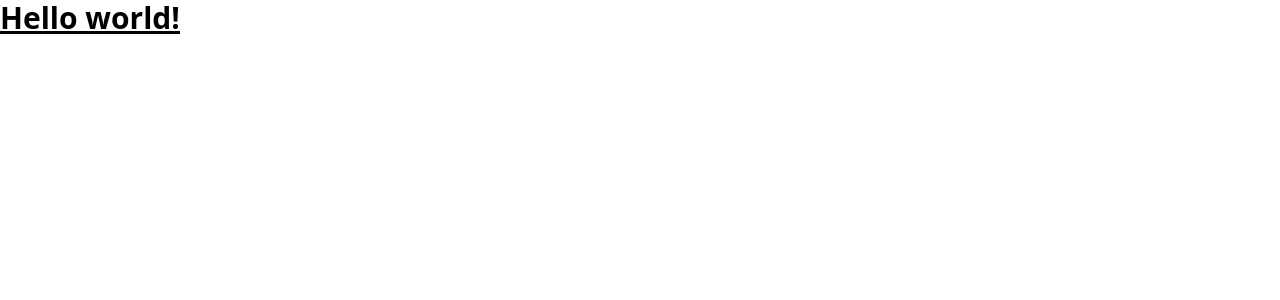
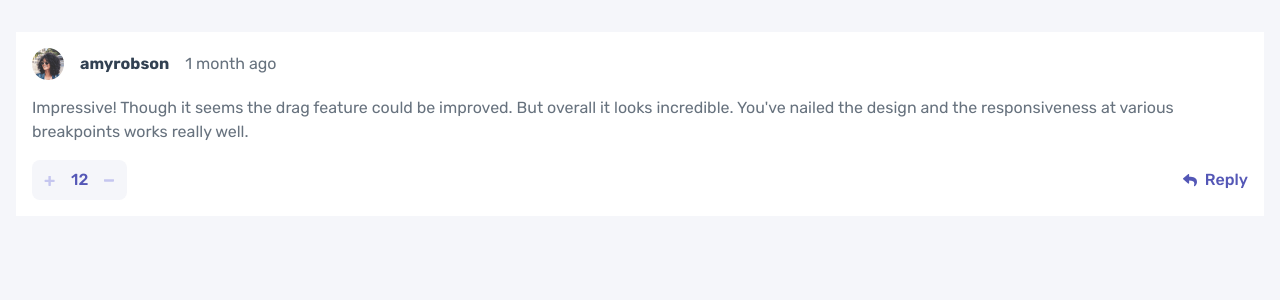
Before and after one commit to koyaboy/interactive-comments-section, a React (Create React App) app in the folder frontend/: page / in a window 1280 px wide. Shown: the top 300 px of the page. Built offline with nearby package versions, Linux system fonts and the light colour scheme.

Commit message:
Static Comment Added

```diff
--- a/frontend/public/index.html
+++ b/frontend/public/index.html
@@ -4,6 +4,9 @@
 <head>
   <meta charset="utf-8" />
   <link rel="icon" href="./favicon-32x32.png" />
+  <link rel="preconnect" href="https://fonts.googleapis.com">
+  <link rel="preconnect" href="https://fonts.gstatic.com" crossorigin>
+  <link href="https://fonts.googleapis.com/css2?family=Rubik:wght@400;500;700&display=swap" rel="stylesheet">
   <meta name="viewport" content="width=device-width, initial-scale=1" />
   <meta name="theme-color" content="#000000" />
   <meta name="description" content="Web site created using create-react-app" />
--- a/frontend/src/App.tsx
+++ b/frontend/src/App.tsx
@@ -1,7 +1,9 @@
+import Comment from "./components/Comment"
+
 export default function App() {
   return (
-    <h1 className="text-3xl font-bold underline">
-      Hello world!
-    </h1>
+    <div className="bg-very-light-gray min-h-screen py-8 px-4">
+      <Comment />
+    </div>
   )
 }
--- /dev/null
+++ b/frontend/src/components/Comment.tsx
@@ -0,0 +1,63 @@
+import React from 'react'
+
+import amyrobson from "../images/avatars/image-amyrobson.png"
+
+const Comment = () => {
+    return (
+        <div className='bg-white p-4'>
+            <div className='flex gap-4 items-center'>
+                <img
+                    src={amyrobson}
+                    alt="amyrobson"
+                    className='w-8'
+                />
+                <div className='text-dark-blue font-bold'>amyrobson</div>
+                <div className="text-grayish-blue ">1 month ago</div>
+            </div>
+
+            <div className='text-grayish-blue mt-4'>
+                Impressive! Though it seems the drag feature could be improved.
+                But overall it looks incredible. You've nailed the design and the
+                responsiveness at various breakpoints works really well.
+            </div>
+
+            <div className='mt-4 flex justify-between'>
+                <div className='bg-very-light-gray flex gap-4 items-center px-3 py-2 rounded-lg'>
+                    <svg
+                        width="11"
+                        height="11"
+                        xmlns="http://www.w3.org/2000/svg">
+                        <path d="M6.33 10.896c.137 0 .255-.05.354-.149.1-.1.149-.217.149-.354V7.004h3.315c.136 0 .254-.05.354-.149.099-.1.148-.217.148-.354V5.272a.483.483 0 0 0-.148-.354.483.483 0 0 0-.354-.149H6.833V1.4a.483.483 0 0 0-.149-.354.483.483 0 0 0-.354-.149H4.915a.483.483 0 0 0-.354.149c-.1.1-.149.217-.149.354v3.37H1.08a.483.483 0 0 0-.354.15c-.1.099-.149.217-.149.353v1.23c0 .136.05.254.149.353.1.1.217.149.354.149h3.333v3.39c0 .136.05.254.15.353.098.1.216.149.353.149H6.33Z"
+                            fill="#C5C6EF"
+                        />
+                    </svg>
+
+                    <div className='text-moderate-blue font-medium'>12</div>
+
+                    <svg
+                        width="11"
+                        height="3"
+                        xmlns="http://www.w3.org/2000/svg">
+                        <path d="M9.256 2.66c.204 0 .38-.056.53-.167.148-.11.222-.243.222-.396V.722c0-.152-.074-.284-.223-.395a.859.859 0 0 0-.53-.167H.76a.859.859 0 0 0-.53.167C.083.437.009.57.009.722v1.375c0 .153.074.285.223.396a.859.859 0 0 0 .53.167h8.495Z" fill="#C5C6EF"
+                        />
+                    </svg>
+                </div>
+
+                <div className='flex gap-2 items-center'>
+                    <svg
+                        width="14"
+                        height="13"
+                        xmlns="http://www.w3.org/2000/svg">
+                        <path d="M.227 4.316 5.04.16a.657.657 0 0 1 1.085.497v2.189c4.392.05 7.875.93 7.875 5.093 0 1.68-1.082 3.344-2.279 4.214-.373.272-.905-.07-.767-.51 1.24-3.964-.588-5.017-4.829-5.078v2.404c0 .566-.664.86-1.085.496L.227 5.31a.657.657 0 0 1 0-.993Z"
+                            fill="#5357B6"
+                        />
+                    </svg>
+
+                    <div className='text-moderate-blue font-medium'>Reply</div>
+                </div>
+            </div>
+        </div>
+    )
+}
+
+export default Comment
--- a/frontend/src/index.css
+++ b/frontend/src/index.css
@@ -1,3 +1,8 @@
 @tailwind base;
 @tailwind components;
 @tailwind utilities;
+
+:root {
+    font-family: 'Rubik', sans-serif;
+    font-size: 16px
+}
--- a/frontend/tailwind.config.js
+++ b/frontend/tailwind.config.js
@@ -4,7 +4,19 @@
     "./src/**/*.{js,jsx,ts,tsx}",
   ],
   theme: {
-    extend: {},
+    extend: {
+      colors: {
+        "moderate-blue": "hsl(238, 40%, 52%)",
+        "soft-red": "hsl(358, 79%, 66%)",
+        "light-grayish-blue": "hsl(239, 57%, 85%)",
+        "pale-red": "hsl(357, 100%, 86%)",
+        "dark-blue": "hsl(212, 24%, 26%)",
+        "grayish-blue": "hsl(211, 10%, 45%)",
+        "light-gray": "hsl(223, 19%, 93%)",
+        "very-light-gray": "hsl(228, 33%, 97%)",
+        "white": "hsl(0, 0%, 100%)"
+      }
+    },
   },
   plugins: [],
 }
```
